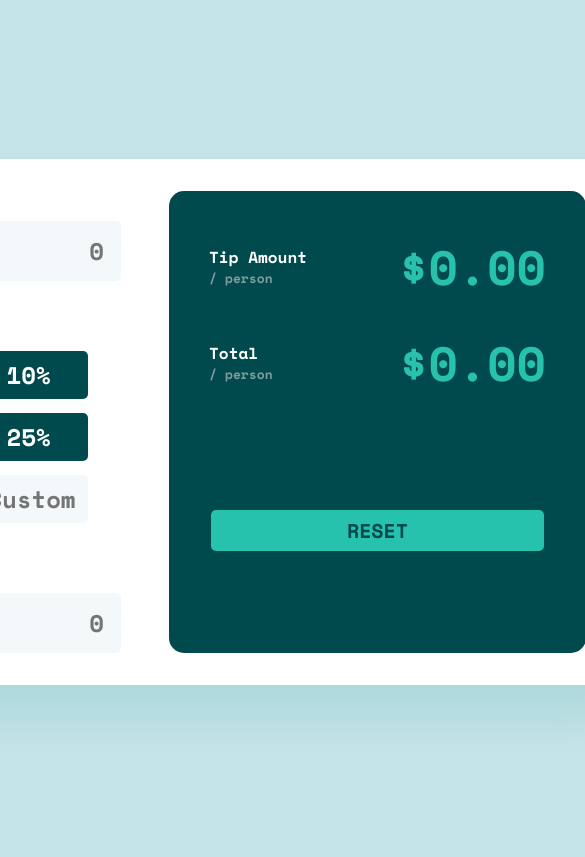
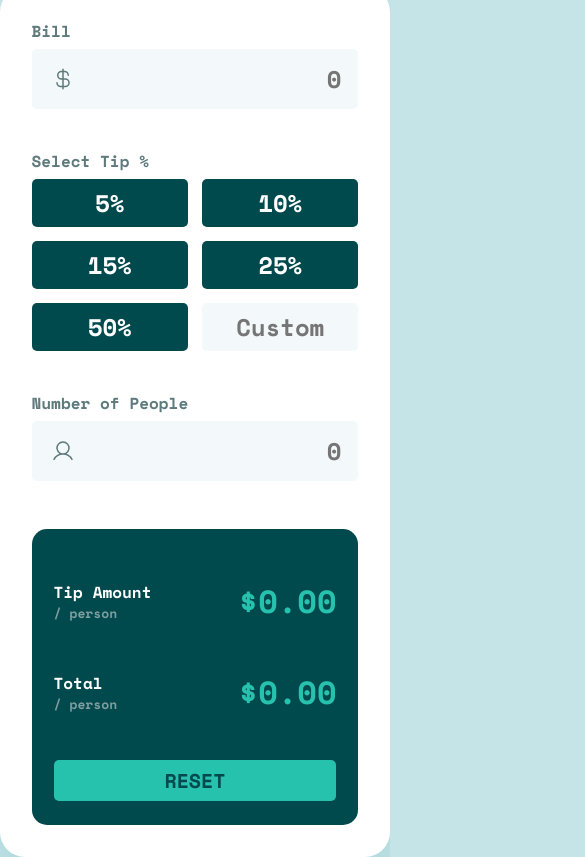
Before and after one commit to paulobrun0/tipCalculatorApp, a React (Vite) app: page / in a window 390 px wide. Shown: the top 857 px of the page, 585 px wide, since content can reach past the window. Built offline with nearby package versions, Linux system fonts and the light colour scheme.

Commit message:
Deixando o projeto responsivo

```diff
--- a/src/App.css
+++ b/src/App.css
@@ -10,5 +10,4 @@
     border-radius: 1.5625rem;
     box-shadow: 0 32px 43px 0 hsla(185, 38%, 50%, 0.2);
     padding: 32px;
-    max-width: 57.5rem;
 }
--- a/src/components/Bill.module.css
+++ b/src/components/Bill.module.css
@@ -1,13 +1,13 @@
 .containerBill {
     display: flex;
     gap: 48px;
-
 }
 
 .form {
     display: flex;
     flex-direction: column;
     gap: 2.5rem;
+    max-width: 23.6875rem;
 }
 
 
@@ -69,19 +69,44 @@ ul {
     display: flex;
 }
 
-.list .inputBill {
+.inputBill {
     padding: 6px 12px;
     font-size: 24px;
-    max-width: 7.375rem;
+
+    width: 100%;
     background: #F3F9FA;
     border-radius: 5px;
-    text-align: right;
+    text-align: center;
     color: var(--Very-dark-cyan);
     border: none;
     caret-color: #26C2AE;
 }
 
-.list .inputBill:focus {
+.inputBill:focus {
     background: #F3F9FA;
     outline: 2px solid #26C2AE;
 }
+
+@media (max-width:768px) {
+    .containerBill {
+        flex-direction: column;
+        align-items: center;
+    }
+
+    .form {
+        display: flex;
+        flex-direction: column;
+        gap: 2.5rem;
+    }
+
+    ul {
+        display: grid;
+        grid-template-columns: 1fr 1fr;
+        /* gap: 14px; */
+    }
+
+    .list {
+        display: grid;
+
+    }
+}
--- a/src/components/BillResult.module.css
+++ b/src/components/BillResult.module.css
@@ -23,6 +23,7 @@
     display: flex;
     flex-direction: column;
     min-width: 6.125rem;
+    flex: 1;
 }
 
 .description p {
@@ -71,3 +72,28 @@ button {
 button:hover {
     background: #9FE8DF;
 }
+
+@media (max-width: 768px) {
+    .containerBillResult {
+        padding: 2.3125rem 1.375rem 0 1.375rem;
+    }
+
+    .tipAmount,
+    .totalPerPerson {
+        gap: 5.4375rem;
+    }
+
+    .billPerPerson p,
+    .billTotalPerPerson p {
+        font-size: 32px;
+    }
+
+    .tipAmount {
+        margin-bottom: 1.25rem;
+    }
+
+    .btnReset {
+        margin-top: 2rem;
+        margin-bottom: 1.5rem;
+    }
+}
--- a/src/components/ButtonTip.module.css
+++ b/src/components/ButtonTip.module.css
@@ -5,7 +5,7 @@
     padding: 6px 36px;
     cursor: pointer;
     font-size: 24px;
-    max-width: 7.375rem;
+    width: 100%;
     transition: .5s;
     border-radius: 5px;
     flex: 1;
@@ -17,6 +17,10 @@
     color: var(--Very-dark-cyan);
 }
 
-.btnTip:active {
-    background: #26C2AE;
+
+
+@media (max-width: 768px) {
+    .btnTip:hover {
+        background: #26C2AE;
+    }
 }
```
